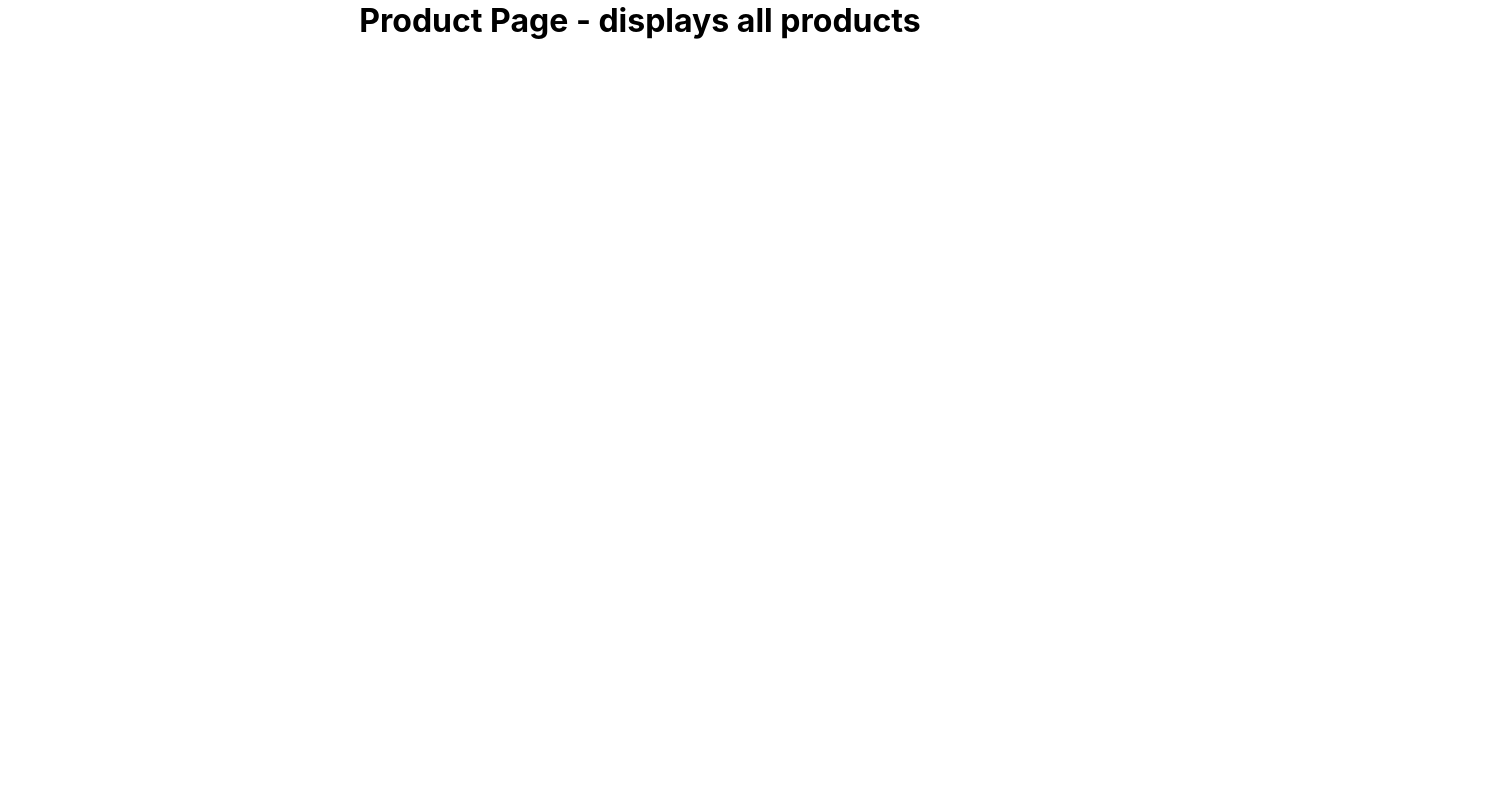
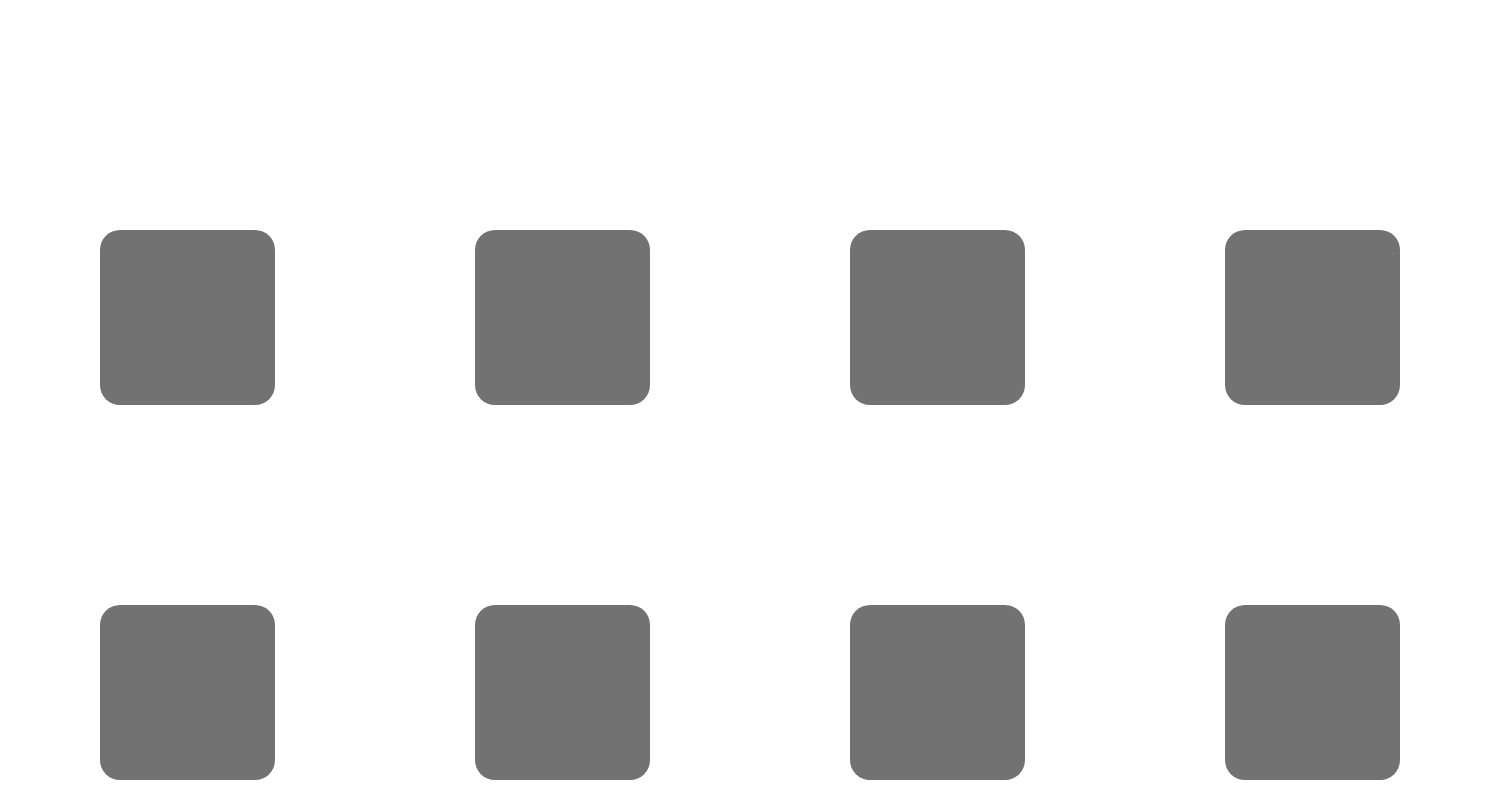
Before and after one commit to Grispys/mainproj, a React (Create React App) app: page / in a window 1280 px wide. Shown: the part 80-880 px from the top of the page, 1500 px wide, since content can reach past the window. Before the commit the page ends 800 px from the top, so only its background shows below. Built offline with nearby package versions, Linux system fonts and the light colour scheme; data requests are answered from the project's data file.

Commit message:
added json, imported json into project, added boxes for json items and extra json details

```diff
--- a/db.json
+++ b/db.json
@@ -3,85 +3,85 @@
       {
         "id": 1,
         "name": "Television",
-        "image": "",
-        "desc": "",
+        "image": "https://cdn.discordapp.com/attachments/1269780417700036667/1269780754347458591/pngtree-led-tv-television-screen-vector-png-image_6673700.png?ex=66b14efb&is=66affd7b&hm=3ac85bb39cf63cb185a66ec2a6017c23138fdb3a0f89379a6a429928adb79a07&",
+        "desc": "The greatest television ever made. 3 quadrillion pixels in this QLED display, you will genuinely rather lose a limb than use another TV ever again.",
         "price": 300.00
       },
       {
         "id": 2,
         "name": "Blintendo Snitch",
-        "image": "",
-        "desc": "",
+        "image": "https://cdn.discordapp.com/attachments/1269780417700036667/1269782196214825010/blintendno.png?ex=66b15052&is=66affed2&hm=6d1de1d5efbe94bd5d6202e0b0791b20cf6c020388397871d89631e397ed8136&",
+        "desc": "The Hit Blintendo Snitch is the latest home console from Blintendo. Featuring more than 4 games, atleast.",
         "price": 199.99
         },
       {
         "id": 3,
         "name": "1/4th of Einstein's Brain",
-        "image": "",
-        "desc": "",
+        "image": "https://cdn.discordapp.com/attachments/1269780417700036667/1269782447843709049/Atx_camp_floordecor_pickledbrain_l.png?ex=66b1508e&is=66afff0e&hm=c766a9eab85e3faff7aa7f286f3f27626d40f89f5a1146fcfe78428b64406efb&",
+        "desc": "When Einstein died, his brain was chopped up and send to several scientists across the globe to study it. Nobody wants to study it anymore so now you can own it I guess.",
         "price": 1999.99
         },
       {
         "id": 4,
         "name": "Jar of Greed",
-        "image": "",
-        "desc": "",
+        "image": "https://cdn.discordapp.com/attachments/1269780417700036667/1269782607319662602/JarofGreed-SS01-EN-C-1E.webp?ex=66b150b5&is=66afff35&hm=50d0989f5907125f0c3d2c696bac037da7991a4e05146611233ef7494c7d616b&",
+        "desc": "Trap Card. Draw 2 cards. Costs 0 energy.",
         "price": 99.98
         },
       {
         "id": 5,
         "name": "The Blanket",
-        "image": "",
-        "desc": "",
+        "image": "https://cdn.discordapp.com/attachments/1269780417700036667/1269782870587871294/greyhotelblanket.png?ex=66b150f3&is=66afff73&hm=c7ae355a74f0ed2a44eeb4adff9131b170153070db587640ba9dfd1cf638cc1d&",
+        "desc": "The fuzziest, most comfortable blanket ever made! A combination of silk and cotton.",
         "price": 9.99
         },
       {
         "id": 6,
         "name": "The Schlanket",
-        "image": "",
-        "desc": "",
+        "image": "https://cdn.discordapp.com/attachments/1269780417700036667/1269783026083041381/urblanket_large_bedsquarex600.1.jpg?ex=66b15118&is=66afff98&hm=ac0a7e37671ea682f6ab175a5b3831a8f7b606d612a95bd6cc3353ebaa3199ee&",
+        "desc": "This blanket was made by a one Jebediah Schlatt, the Schlanket is even more comfortable than the standard blanket. Made with Schlatt's secret fabric.",
         "price": 12.99
         },
       {
         "id": 7,
         "name": "Ethernet Cable",
-        "image": "",
-        "desc": "",
+        "image": "https://cdn.discordapp.com/attachments/1269780417700036667/1269783178520821841/TEC11WHT1.1829-2_-1000x1000-1-600x600.png?ex=66b1513d&is=66afffbd&hm=ac792ac9d220fe379574aef2175a1e3aa3a76e685d5d061af07f60baf7cd057a&",
+        "desc": "A standard flat CAT6 cable used to connect devices to the internet without a wireless connection.",
         "price": 19.90
         },
       {
         "id": 8,
         "name": "Solid False Hope",
-        "image": "",
-        "desc": "",
+        "image": "https://cdn.discordapp.com/attachments/1269780417700036667/1269783299086225408/polvereau50gr_1200x1200-ok.webp?ex=66b15159&is=66afffd9&hm=c7e9e07b75f95e272f267ac9cb682eda2adbe48fc02cc465e39b9b5bf1a2a52d&",
+        "desc": "The actual hope of poor children, harvested right from the source. Solidified for your delight.",
         "price": 349.00
         },
       {
         "id": 9,
         "name": "Wolf Urine",
-        "image": "",
-        "desc": "",
+        "image": "https://cdn.discordapp.com/attachments/1269780417700036667/1269783442405720174/URINE_Loup_1024x1024.webp?ex=66b1517c&is=66affffc&hm=4a35486f24ecf3c023c932ec588d1d157452144d213352c463f17e9c71d79eb8&",
+        "desc": "Urine from a wolf. Typically used to deter other animals in an outside Enviornment.",
         "price": 25.49
         },
       {
         "id": 10,
         "name": "The Oldest Rock",
-        "image": "",
-        "desc": "",
-        "price": 7.00
+        "image": "https://cdn.discordapp.com/attachments/1269780417700036667/1269783608382722140/RockThumb.webp?ex=66b151a3&is=66b00023&hm=58570c2945b08493f0deeb1d5de9b138d489b10d54e40263d412a04318296acd&",
+        "desc": "This is the first rock ever.",
+        "price": 7.05
         },
       {
         "id": 11,
         "name": "Adult Colouring Book",
-        "image": "",
-        "desc": "",
+        "image": "https://cdn.discordapp.com/attachments/1269780417700036667/1269783901623160893/ColouringBook_web.webp?ex=66b151e9&is=66b00069&hm=95cfbef60fbef66a032a51a1725f6367ec221d5a1eb539abf2a3cc549155c99d&",
+        "desc": "Like a child's colouring book, but with pictures of taxes and Heineken bottles instead of cartoons!",
         "price": 3.40
         },
       {
         "id": 12,
         "name": "Dyson Vacuum Cleaner",
-        "image": "",
-        "desc": "",
+        "image": "https://cdn.discordapp.com/attachments/1269780417700036667/1269783993285480458/447964-01.png?ex=66b151ff&is=66b0007f&hm=283af51d8f4bc98e585a0f36e58abe1313fa24de1bd9de8c2033644f5078580a&",
+        "desc": "There is no other vacuum cleaner that tops this one. This is the Vacuum of the Gods. Powered by a Dyson sphere, a large metal dome that entirely encloses an active star.",
         "price": 3999.98
         }
     ]
--- a/src/App.css
+++ b/src/App.css
@@ -32,7 +32,18 @@
 }
 
 .Body-stuff{
-  text-align: center;
+  background-color: rgba(0, 0, 255, 0);
+  width: 1500px;
+  height: 600px;
+  display: flex;
+  flex-wrap: wrap;
+  align-items: center;
+  justify-content: center;
+  margin-left: auto;
+  margin-right: auto;
+  margin-top: 75px;
+  margin-bottom: 700px;
+
 }
 
 
@@ -63,3 +74,23 @@ input{
   margin-right: 370px;
   height: 20px;
 }
+
+
+
+.imgBox{
+  background-color: #727272;
+  width: 175px;
+  height: 175px;
+  margin: 100px;
+  border-radius: 20px 20px;
+}
+
+.imgBox:hover{
+  transition: .3s;
+  background-color: #414141;
+}
+
+.imgBox{
+  transition: .3s;
+  background-color: #727272;
+}
--- a/src/App.js
+++ b/src/App.js
@@ -1,6 +1,7 @@
 import Checkout from './components/Checkout';
 import Home from './components/Home';
 import ShoppingCart from './components/ShoppingCart';
+
 
 import logo from './assets/peebay.png'
 import { FontAwesomeIcon } from '@fortawesome/react-fontawesome';
--- a/src/components/Home.jsx
+++ b/src/components/Home.jsx
@@ -1,6 +1,11 @@
+import ProductsHome from "./ProductsHome"
+
 function Home() {
   return (
-    <h1>Product Page - displays all products</h1>
+
+    <ProductsHome/>
+
+
   )
 }
 
--- /dev/null
+++ b/src/components/ProductsHome.jsx
@@ -0,0 +1,44 @@
+import React, { useEffect } from 'react';
+import '../App.css';
+
+const ProductsHome = () => {
+  useEffect(() => {
+    const loadProductJson = async () => {
+      try {
+        const response = await fetch("http://localhost:5000/items");
+        // Make sure the response is ok before parsing
+        if (!response.ok) {
+          throw new Error(`HTTP error! status: ${response.status}`);
+        }
+        const data = await response.json();
+        let output = "";
+        data.forEach((product) => {
+          output += `Item Description: ${product.name}, ${product.price}, ${product.desc}, ${product.image}\n`;
+        });
+        console.log(output);
+      } catch (error) {
+        console.error("There was an error:", error);
+      }
+    };
+    loadProductJson();
+  }, []);
+
+  return (
+    <div className='Body-stuff'>
+      <div className='imgBox'></div>
+      <div className='imgBox'></div>
+      <div className='imgBox'></div>
+      <div className='imgBox'></div>
+      <div className='imgBox'></div>
+      <div className='imgBox'></div>
+      <div className='imgBox'></div>
+      <div className='imgBox'></div>
+      <div className='imgBox'></div>
+      <div className='imgBox'></div>
+      <div className='imgBox'></div>
+      <div className='imgBox'></div>
+    </div>
+  );
+};
+
+export default ProductsHome;
```
